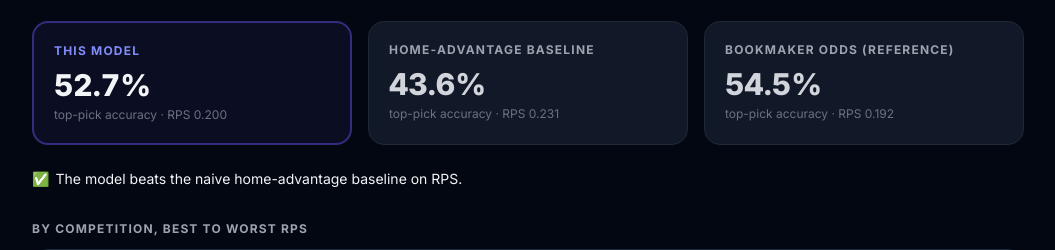
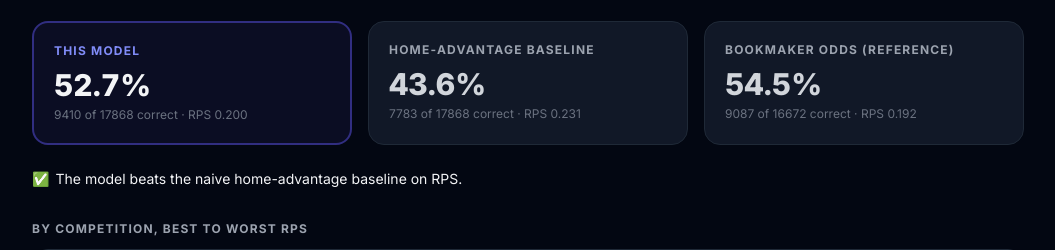
Before and after one commit to al1abb/xpected, a FastAPI app: page /accuracy in a window 1280 px wide. Shown: the part 301-551 px from the top of the page, without its empty margins (112-1167 px from the left). Run offline with FastAPI, Linux system fonts and the light colour scheme; data that the repository does not hold is empty; some libraries are stand-ins or nearby versions.

Commit message:
Show right/wrong counts on the Accuracy page, not just percentages
Scoreboard.summary() now includes raw correct/wrong counts alongside
the existing accuracy ratio — Live tracking's summary line shows them
directly (always fresh, computed per-request). The three backtest
comparison cards (model/home-advantage/market) fall back to computing
correct from n*accuracy when the on-disk backtest_results.json predates
this change; the real stored value takes over once it's regenerated.

```diff
--- a/app/templates/accuracy.html
+++ b/app/templates/accuracy.html
@@ -19,18 +19,27 @@
   <div class="rounded-2xl border-2 border-indigo-200 dark:border-indigo-900 bg-indigo-50/50 dark:bg-indigo-950/30 p-5">
     <div class="text-xs font-bold uppercase tracking-widest text-indigo-600 dark:text-indigo-400 mb-2">This model</div>
     <div class="text-3xl font-black tabular-nums">{{ '%.1f'|format(result.model.accuracy * 100) }}%</div>
-    <div class="text-xs text-gray-500 mt-1">top-pick accuracy · RPS {{ '%.3f'|format(result.model.rps) }}</div>
+    <div class="text-xs text-gray-500 mt-1">
+      {{ result.model.correct if result.model.correct is defined else (result.model.n * result.model.accuracy)|round|int }}
+      of {{ result.model.n }} correct · RPS {{ '%.3f'|format(result.model.rps) }}
+    </div>
   </div>
   <div class="rounded-2xl border border-gray-200 dark:border-gray-800 bg-white dark:bg-gray-900 p-5">
     <div class="text-xs font-bold uppercase tracking-widest text-gray-400 mb-2">Home-advantage baseline</div>
     <div class="text-3xl font-black tabular-nums text-gray-600 dark:text-gray-300">{{ '%.1f'|format(result.home_advantage_baseline.accuracy * 100) }}%</div>
-    <div class="text-xs text-gray-500 mt-1">top-pick accuracy · RPS {{ '%.3f'|format(result.home_advantage_baseline.rps) }}</div>
+    <div class="text-xs text-gray-500 mt-1">
+      {{ result.home_advantage_baseline.correct if result.home_advantage_baseline.correct is defined else (result.home_advantage_baseline.n * result.home_advantage_baseline.accuracy)|round|int }}
+      of {{ result.home_advantage_baseline.n }} correct · RPS {{ '%.3f'|format(result.home_advantage_baseline.rps) }}
+    </div>
   </div>
   {% if result.market_baseline.n %}
   <div class="rounded-2xl border border-gray-200 dark:border-gray-800 bg-white dark:bg-gray-900 p-5">
     <div class="text-xs font-bold uppercase tracking-widest text-gray-400 mb-2">Bookmaker odds (reference)</div>
     <div class="text-3xl font-black tabular-nums text-gray-600 dark:text-gray-300">{{ '%.1f'|format(result.market_baseline.accuracy * 100) }}%</div>
-    <div class="text-xs text-gray-500 mt-1">top-pick accuracy · RPS {{ '%.3f'|format(result.market_baseline.rps) }}</div>
+    <div class="text-xs text-gray-500 mt-1">
+      {{ result.market_baseline.correct if result.market_baseline.correct is defined else (result.market_baseline.n * result.market_baseline.accuracy)|round|int }}
+      of {{ result.market_baseline.n }} correct · RPS {{ '%.3f'|format(result.market_baseline.rps) }}
+    </div>
   </div>
   {% endif %}
 </div>
@@ -69,7 +78,12 @@
   No predictions have both been made ahead of kickoff and seen their match finish yet. Check back once some of the upcoming fixtures have been played.
 </div>
 {% else %}
-<p class="text-xs text-gray-400 mb-5">Tracked {{ live.n }} prediction{{ 's' if live.n != 1 }} · {{ '%.1f'|format(live.accuracy * 100) }}% top-pick accuracy · RPS {{ '%.3f'|format(live.rps) }}</p>
+<p class="text-xs text-gray-400 mb-5">
+  Tracked {{ live.n }} prediction{{ 's' if live.n != 1 }} ·
+  <span class="text-green-600 dark:text-green-500 font-semibold">{{ live.correct }} right</span> ·
+  <span class="text-red-500 font-semibold">{{ live.wrong }} wrong</span> ·
+  {{ '%.1f'|format(live.accuracy * 100) }}% top-pick accuracy · RPS {{ '%.3f'|format(live.rps) }}
+</p>
 
 <div class="grid sm:grid-cols-2 gap-6 mb-8">
   <div>
--- a/model/backtest.py
+++ b/model/backtest.py
@@ -106,6 +106,8 @@ class Scoreboard:
             "brier": self.brier_sum / self.n,
             "log_loss": self.log_loss_sum / self.n,
             "accuracy": self.correct_top_pick / self.n,
+            "correct": self.correct_top_pick,
+            "wrong": self.n - self.correct_top_pick,
         }
 
 
```
